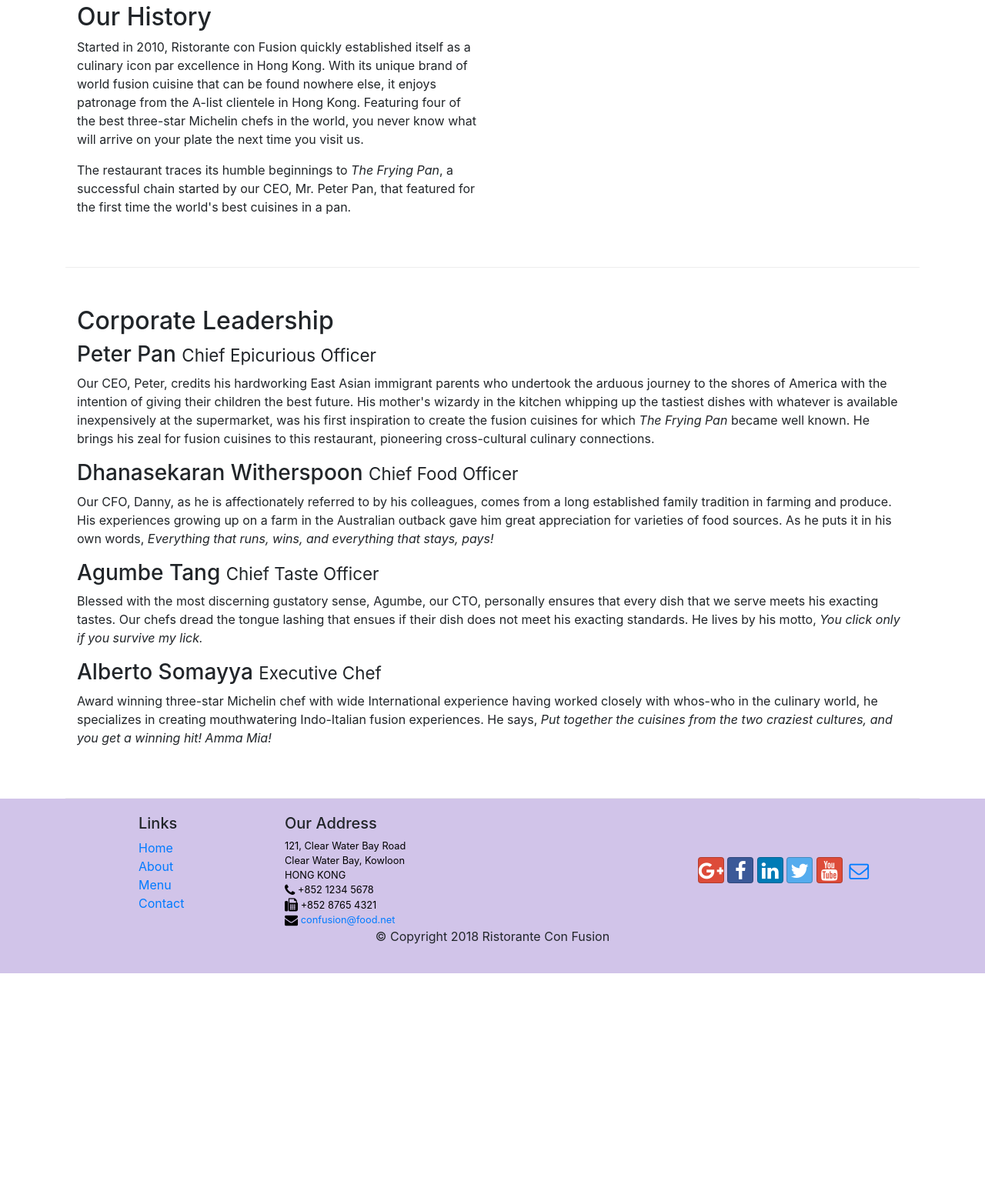
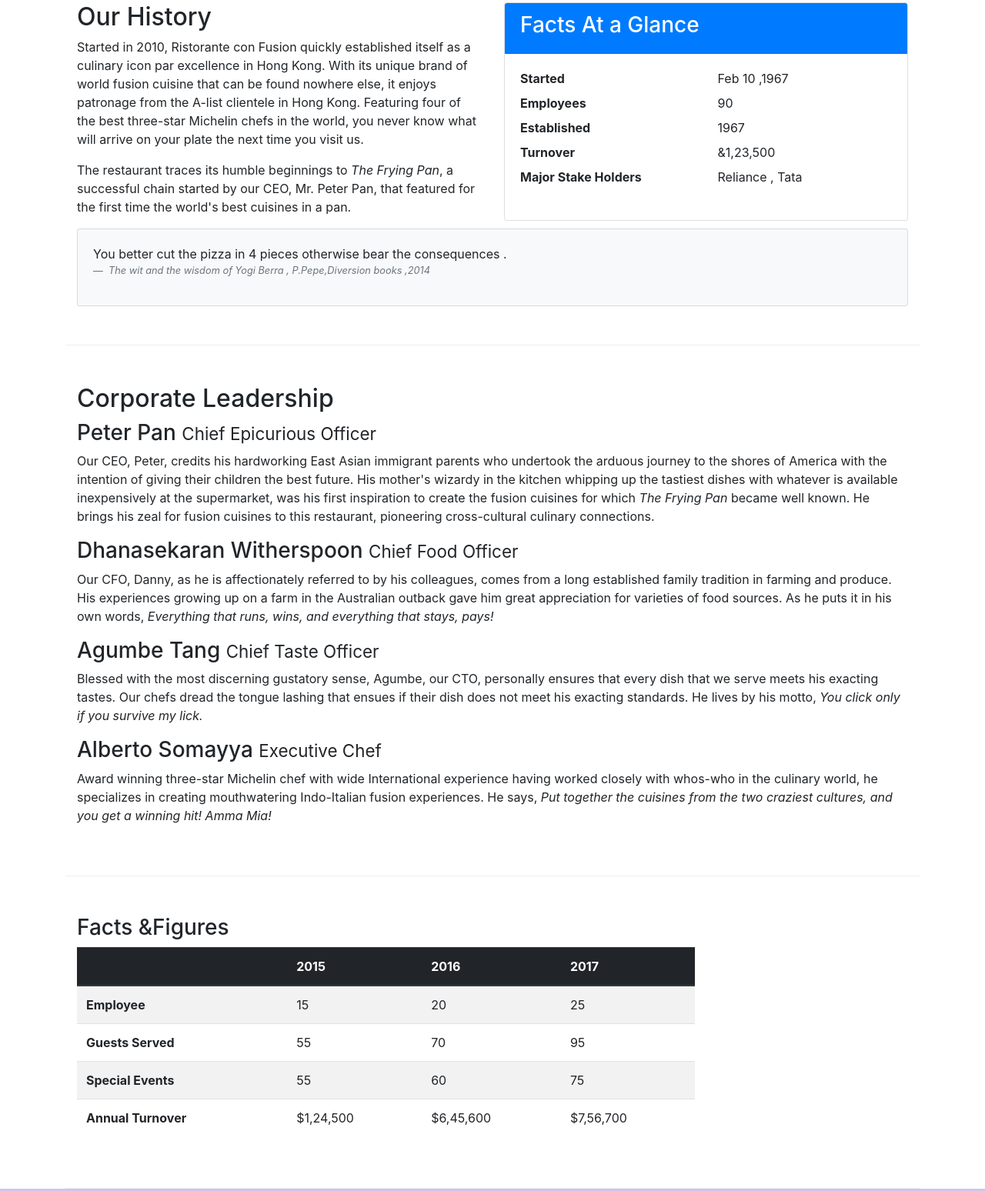
Before and after one commit to HimanshuShuklaCS16/Professional-Restaurant-website, a website: page aboutus.html in a window 1280 px wide. Shown: the part 613-2161 px from the top of the page at 77% size. Before the commit the page ends 1878 px from the top, so only its background shows below. Drawn offline with nearby package versions, Linux system fonts and the light colour scheme.

Commit message:
tables and cards

```diff
--- a/aboutus.html
+++ b/aboutus.html
@@ -67,8 +67,39 @@
                 <p>Started in 2010, Ristorante con Fusion quickly established itself as a culinary icon par excellence in Hong Kong. With its unique brand of world fusion cuisine that can be found nowhere else, it enjoys patronage from the A-list clientele in Hong Kong.  Featuring four of the best three-star Michelin chefs in the world, you never know what will arrive on your plate the next time you visit us.</p>
                 <p>The restaurant traces its humble beginnings to <em>The Frying Pan</em>, a successful chain started by our CEO, Mr. Peter Pan, that featured for the first time the world's best cuisines in a pan.</p>
             </div>
-            <div>
+            <div class="col-12 col-sm">
+            	<div class="card">
+            		<div class="card-header bg-primary text-white">
+            			<h3>Facts At a Glance</h3>
+            		</div>
+            		<div class="card-body">
+            			<dl class="row">
+            				<dt class="col-6">Started</dt>
+            				<dd class="col-6">Feb 10 ,1967</dd>
+            				<dt class="col-6">Employees</dt>
+            				<dd class="col-6">90</dd>
+            				<dt class="col-6">Established</dt>
+            				<dd class="col-6">1967</dd>
+            				<dt class="col-6">Turnover</dt>
+            				<dd class="col-6">&1,23,500</dd>
+            				<dt class="col-6">Major Stake Holders</dt>
+            				<dd class="col-6">Reliance , Tata</dd>
+            			</dl>
+            		</div>
+            	</div>
             </div>
+            <div class="col-12">
+            <div class="card card-body bg-light">
+            	<blockquote>
+            		<p class="mb-0">You better cut the pizza in 4 pieces otherwise bear the consequences . </p>
+            		<footer class="blockquote-footer">
+            			<cite title="source Title">
+            				The wit and the wisdom of Yogi Berra , P.Pepe,Diversion books ,2014
+            			</cite>
+            		</footer>
+            	</blockquote>
+            </div>
+        </div>
         </div>
 
 
@@ -85,13 +116,55 @@
                 <p class="d-none d-sm-block">Award winning three-star Michelin chef with wide International experience having worked closely with whos-who in the culinary world, he specializes in creating mouthwatering Indo-Italian fusion experiences. He says, <em>Put together the cuisines from the two craziest cultures, and you get a winning hit! Amma Mia!</em></p>
             </div>
        </div>
+<div class="row row-content">
+	<div class="col-12 col-sm-9">
+	<h3>Facts &amp;Figures</h3>
+<div class="table-responsive">
+	<table class="table table-striped">
+		<thead class="thead-dark">
+			<th>&nbsp;</th>
+			<th>2015</th>
+			<th>2016</th>
+			<th>2017</th>
+		</thead>
+		<tbody>
+		<tr>
+			<th>Employee</th>
+			<td>15</td>
+			<td>20</td>
+			<td>25</td>
+		</tr>
+		<tr>
+			<th>Guests Served</th>
+			<td>55</td>
+			<td>70</td>
+			<td>95</td>
+		</tr>
+		<tr>
+			<th>Special Events</th>
+			<td>55</td>
+			<td>60</td>
+			<td>75</td>
+		</tr>
+		<tr>
+			<th>Annual Turnover</th>
+			<td>$1,24,500</td>
+			<td>$6,45,600</td>
+			<td>$7,56,700</td>
+		</tr>
+	</tbody>
+	</table>
+</div>
+	<div class="col-12 col-sm-3">
 
+	</div>
+</div>
     </div>
-
+</div>
     <footer class="footer">
         <div class="container">
-            <div class="row">
-                <div class="col-4 offset-1 col-sm-2">
+            <div class="row row-content">
+                <div class="col-4 offset-sm-1 col-sm-2">
                     <h5>Links</h5>
                     <ul class="list-unstyled">
                         <li><a href="#">Home</a></li>
```
Also changed, not shown: contactus.html (+8 -5 lines).
